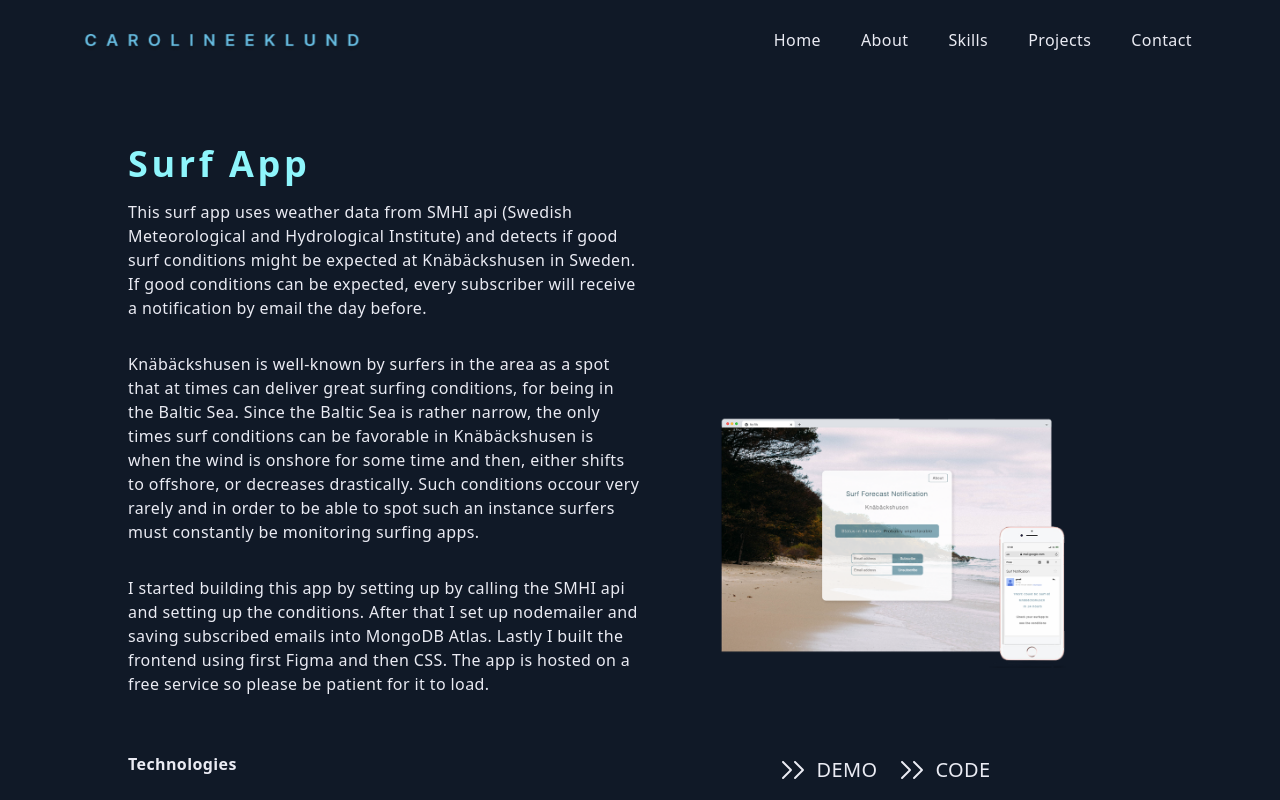
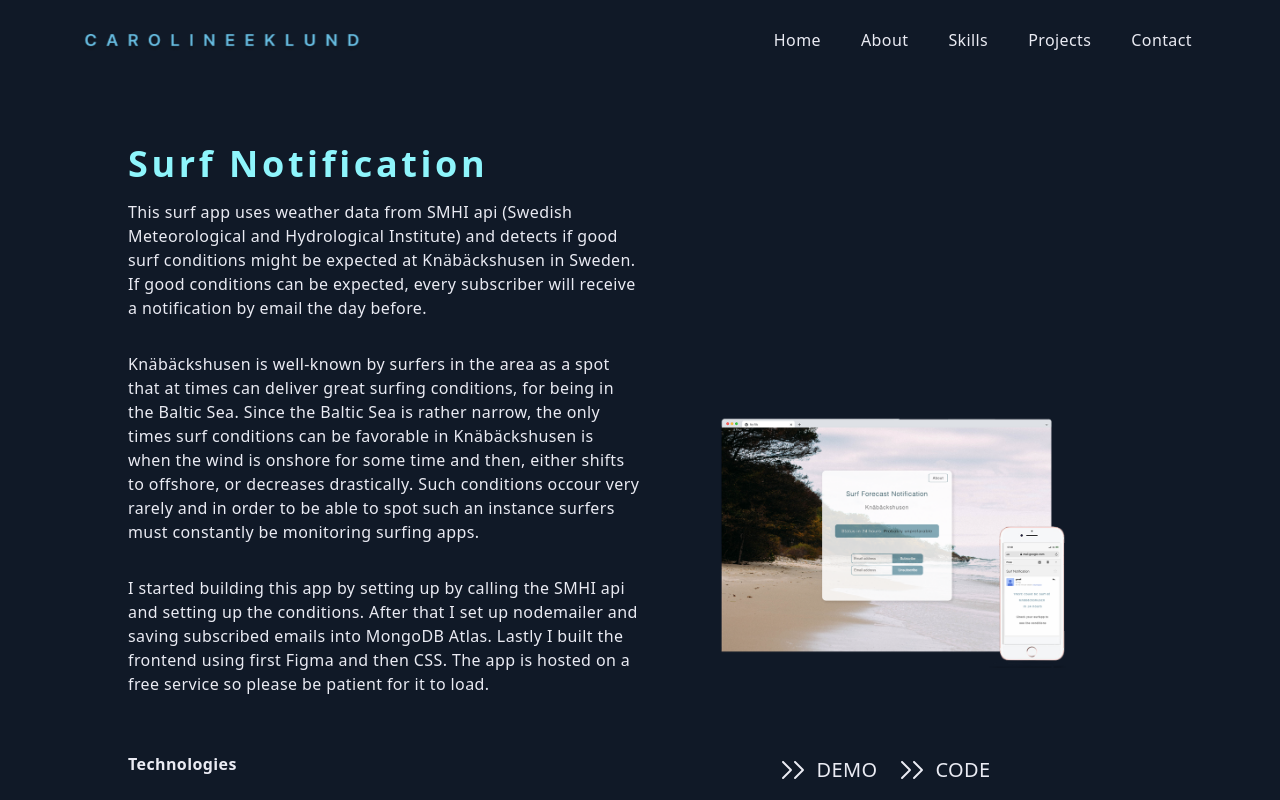
Before and after one commit to bycaroline/my-developer-portfolio, a React (Create React App) app: page /surfapp in a window 1280 px wide. Shown: the top 800 px of the page. Built offline with nearby package versions, Linux system fonts and the light colour scheme.

Commit message:
surf notification title

```diff
--- a/src/components/Projects.jsx
+++ b/src/components/Projects.jsx
@@ -23,7 +23,7 @@ function Projects() {
                     <p className='py-4 px-8 md:px-0 '>//Some of my recent projects</p>
                     <section className='grid md:grid-cols-2 gap-8'>
                         <ProjectItem
-                            title='Surf App'
+                            title='Surf Notification'
                             backgroundImg={iconSurfApp}
                             tech='Node.js, MongoDB'
                             projectURL='/SurfApp'
--- a/src/components/SurfApp.jsx
+++ b/src/components/SurfApp.jsx
@@ -22,7 +22,7 @@ function SurfApp() {
 
                         <div className='w-[100%] md:w-[50%] flex flex-col '>
                             <h2 className='px-8 pt-20 md:pt-36  md:py-0 md:px-0 font-bold tracking-widest text-[#8ef5fc]'>
-                                Surf App</h2>
+                                Surf Notification</h2>
                             <p className='py-4 px-8 md:px-0 p-text[#eaebf3]'>This surf app uses weather data from SMHI api
                                 (Swedish Meteorological and Hydrological Institute) and detects if good surf conditions might be
                                 expected at Knäbäckshusen in Sweden.
```
